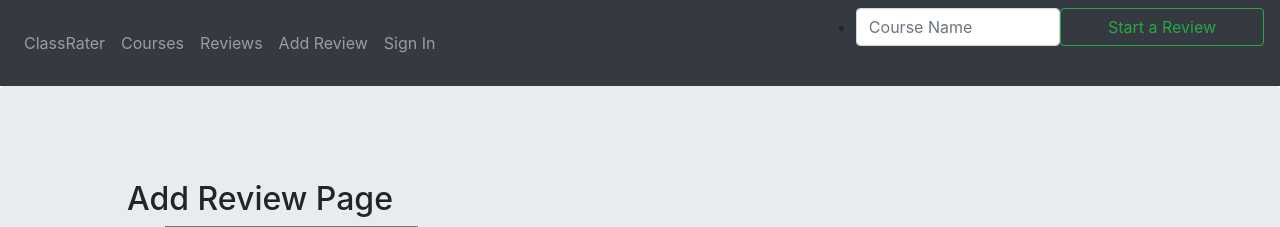
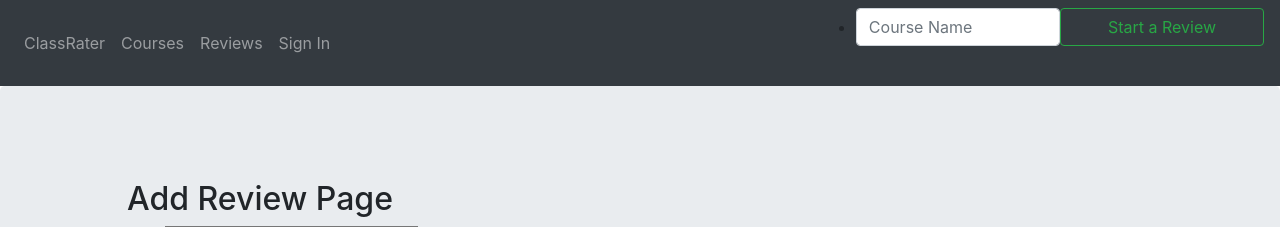
Before and after one commit to beyond-io/ClassRater, a Django app: page /add_review/ in a window 1280 px wide. Shown: the top 227 px of the page. Run offline with Django 3.2, Linux system fonts and the light colour scheme; data comes from the database, SQL or seed files in the repository; some libraries are stand-ins or nearby versions.

Commit message:
Fix mistake in app_layout when solving conflict

```diff
--- a/homepage/templates/homepage/app_layout.html
+++ b/homepage/templates/homepage/app_layout.html
@@ -30,10 +30,6 @@
       </li>
       <li class="nav-item">
         <a class="nav-link" href="/reviews">Reviews</a>
-      </li>
-      <li class="nav-item">
-
-        <a class="nav-link" href="/add_review">Add Review</a>
       </li>
       <li class="nav-item">
         <a class="nav-link" href="/users/sign_in">Sign In</a>
```
